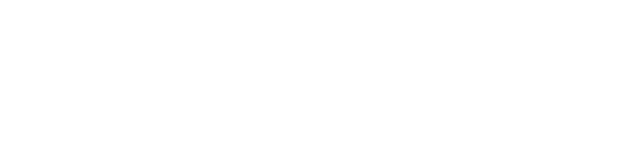
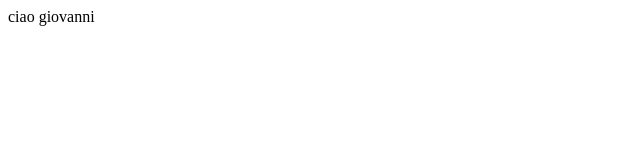
Before and after one commit to franky-04e/bodyprime-website, a plain HTML site: page index.html in a window 1280 px wide. Shown: the whole page, without its empty margins (0-640 px from the left). Drawn offline with Linux system fonts and the light colour scheme.

Commit message:
Aggiunto ciao giovanni

```diff
--- a/index.html
+++ b/index.html
@@ -6,6 +6,6 @@
     <title>Palestra BodyPrime</title>
 </head>
 <body>
-
+    ciao giovanni
 </body>
 </html>
```
